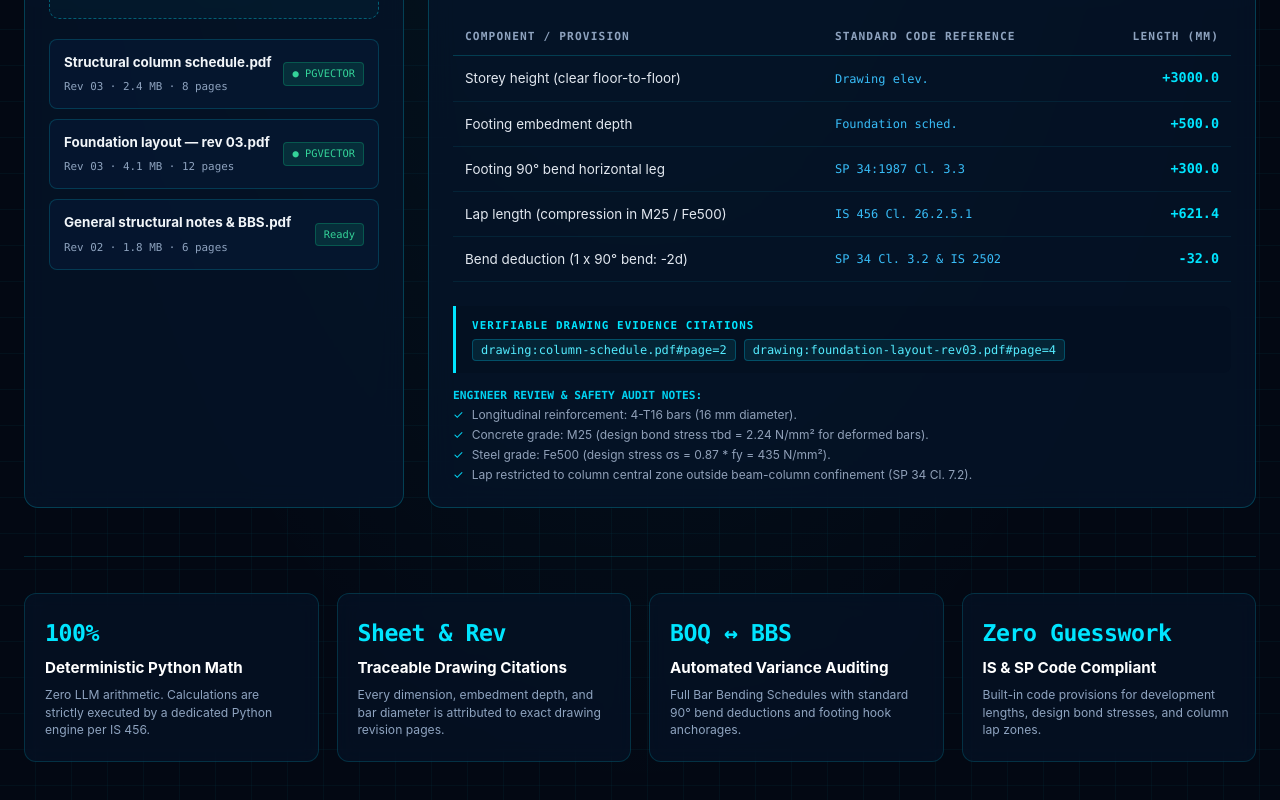
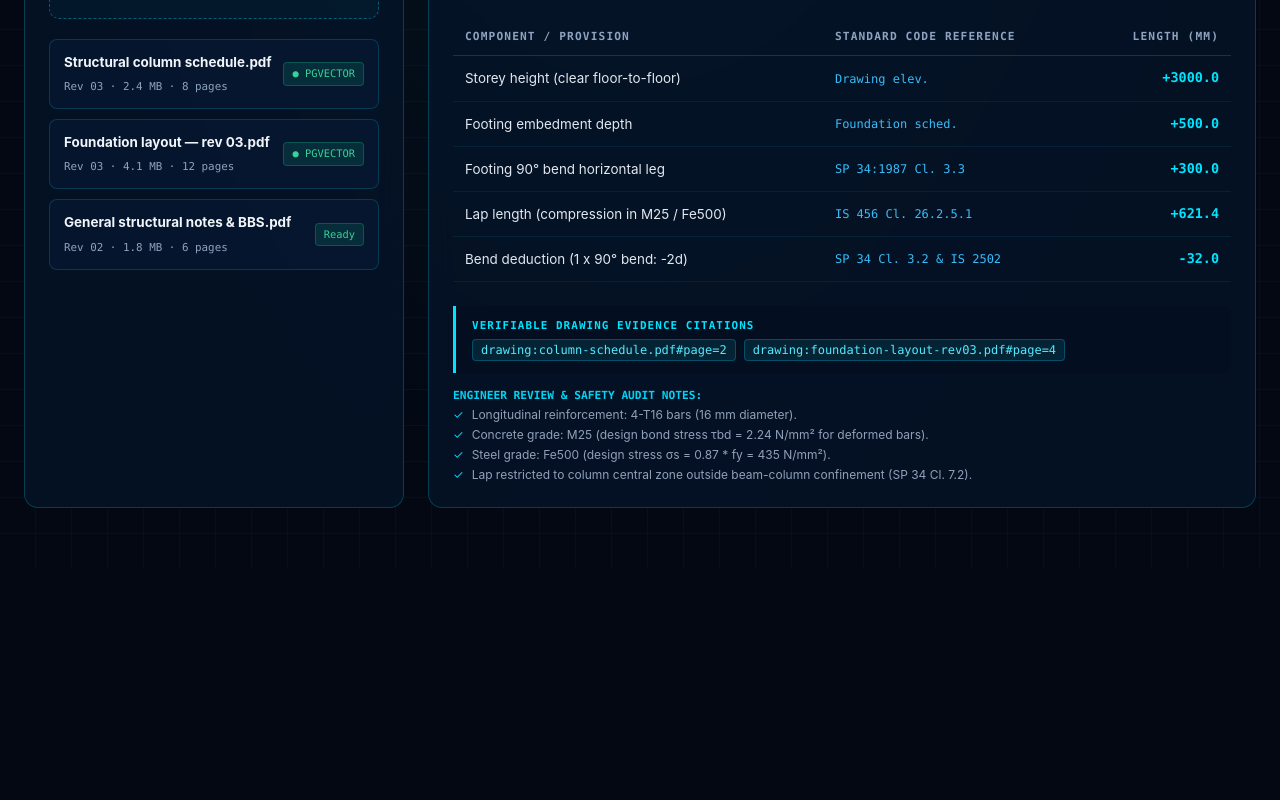
Before and after one commit to ShahzebKhan17/AI-Site-Engineer, a Next.js app: page / in a window 1280 px wide. Shown: the part 798-1598 px from the top of the page. After the commit the page ends 1366 px from the top, so only its background shows below. Built offline with nearby package versions, Linux system fonts and the light colour scheme.

Commit message:
removed bottom pillars footer and labels from UI

```diff
--- a/src/app/page.tsx
+++ b/src/app/page.tsx
@@ -272,8 +272,6 @@ export default function Home() {
       <div className="blueprint-overlay" aria-hidden="true">
         <span className="technical-bracket top-left">[SYS: AI SITE ENGINEER v2.4]</span>
         <span className="technical-bracket top-right">[AEC DOMAIN INTELLIGENCE]</span>
-        <span className="technical-bracket bottom-left">[DETERMINISTIC VERIFICATION]</span>
-        <span className="technical-bracket bottom-right">[IS 456 / SP 34 COMPLIANT]</span>
 
         <svg
           style={{ position: "absolute", top: 0, right: 0, width: "100%", height: "100%", opacity: 0.22 }}
@@ -559,40 +557,6 @@ export default function Home() {
           </div>
         </section>
 
-        {/* Bottom Technical Pillars (Direct 4-Pillar Layout from User's Reference Screenshot) */}
-        <footer className="pillars-grid">
-          <div className="pillar-card">
-            <div className="pillar-stat">100%</div>
-            <div className="pillar-title">Deterministic Python Math</div>
-            <p className="pillar-desc">
-              Zero LLM arithmetic. Calculations are strictly executed by a dedicated Python engine per IS 456.
-            </p>
-          </div>
-
-          <div className="pillar-card">
-            <div className="pillar-stat">Sheet &amp; Rev</div>
-            <div className="pillar-title">Traceable Drawing Citations</div>
-            <p className="pillar-desc">
-              Every dimension, embedment depth, and bar diameter is attributed to exact drawing revision pages.
-            </p>
-          </div>
-
-          <div className="pillar-card">
-            <div className="pillar-stat">BOQ ↔ BBS</div>
-            <div className="pillar-title">Automated Variance Auditing</div>
-            <p className="pillar-desc">
-              Full Bar Bending Schedules with standard 90° bend deductions and footing hook anchorages.
-            </p>
-          </div>
-
-          <div className="pillar-card">
-            <div className="pillar-stat">Zero Guesswork</div>
-            <div className="pillar-title">IS &amp; SP Code Compliant</div>
-            <p className="pillar-desc">
-              Built-in code provisions for development lengths, design bond stresses, and column lap zones.
-            </p>
-          </div>
-        </footer>
       </div>
     </>
   );
```
